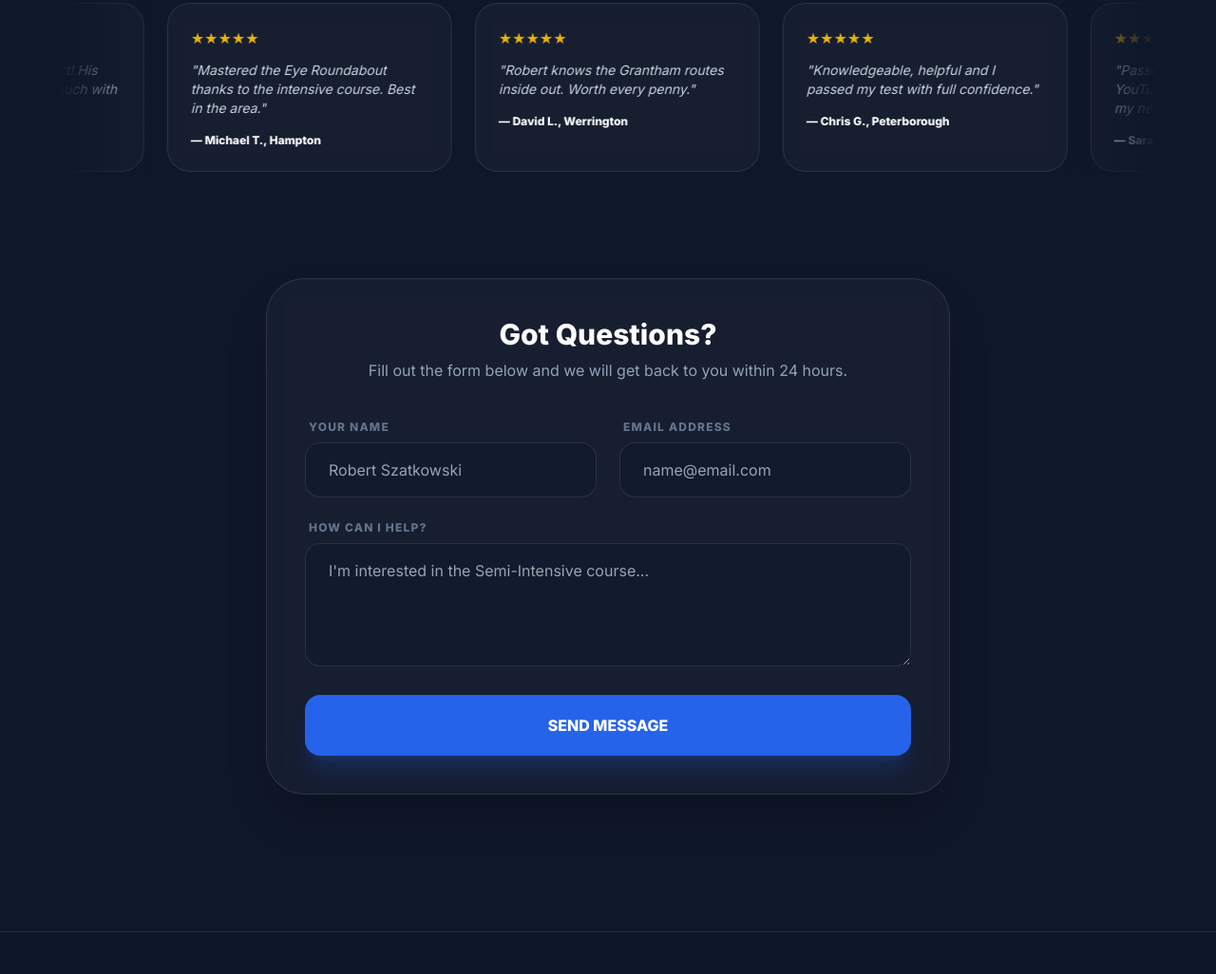
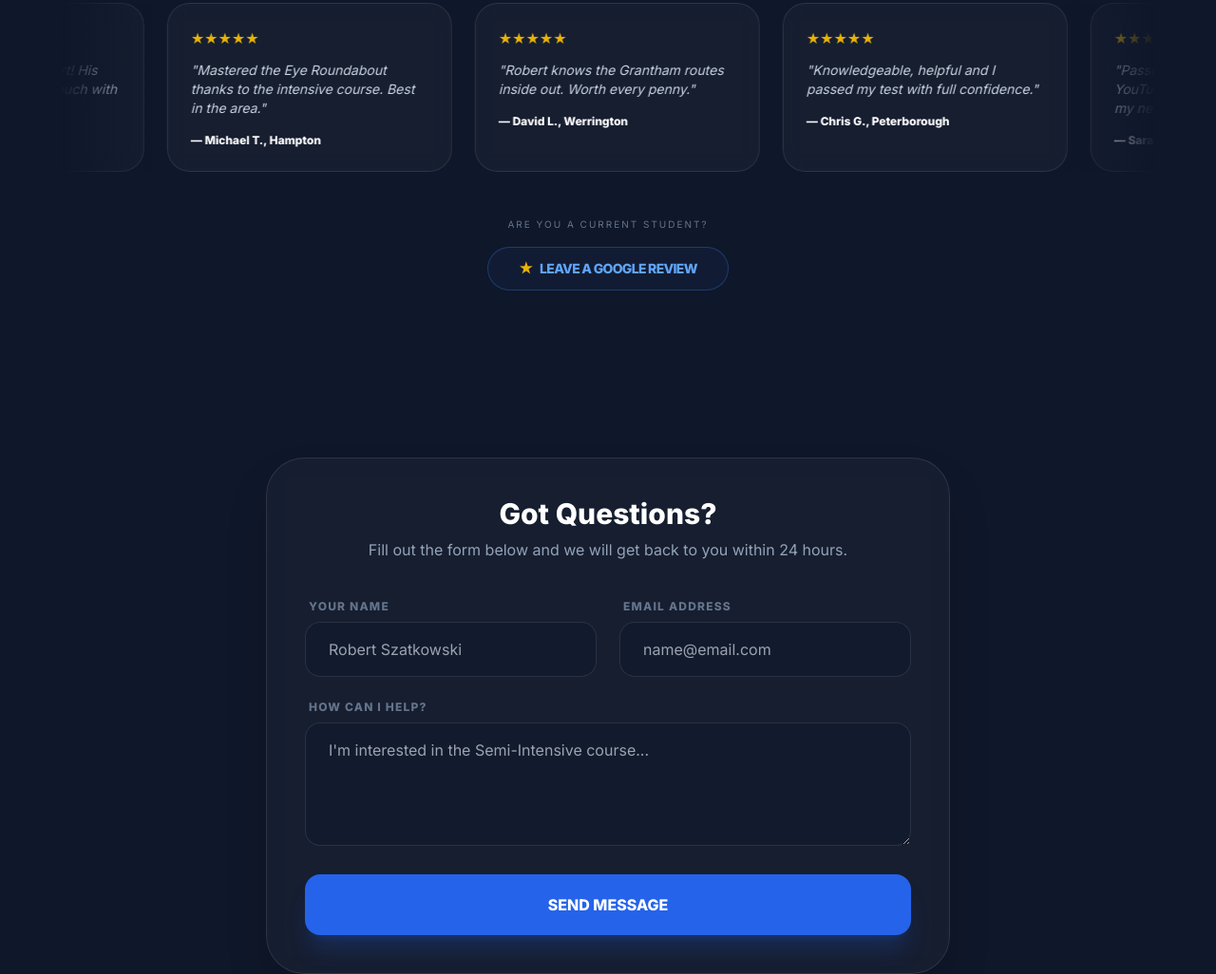
Before and after one commit to D4Driving/driving-school, a website: page index.html in a window 1280 px wide. Shown: the part 5160-6186 px from the top of the page at 95% size. Drawn offline with nearby package versions, Linux system fonts and the light colour scheme; a script that the page names is missing.

Commit message:
Update index.html

```diff
--- a/index.html
+++ b/index.html
@@ -111,6 +111,10 @@
     .reviews-track:hover {
         animation-play-state: paused;
     }
+       /* Subtle glow for the review button */
+.review-btn-glow:hover {
+    box-shadow: 0 0 25px rgba(37, 99, 235, 0.2);
+}
 </style>
 </head>
 <body class="pb-20">
@@ -547,6 +551,16 @@
                 </div>
             </div>
         </div>
+        <div class="text-center mt-12 mb-16">
+    <p class="text-slate-500 text-[10px] uppercase tracking-[0.2em] mb-4">Are you a current student?</p>
+
+    <a href="https://g.page/r/Ca0Y46BYPxNMEBM/review"
+       target="_blank"
+       class="inline-flex items-center px-8 py-3 rounded-full border border-blue-500/30 bg-blue-500/5 text-blue-400 font-bold uppercase tracking-tighter text-sm hover:bg-blue-500 hover:text-white transition-all duration-300 group">
+        <span class="mr-2 text-yellow-500 group-hover:text-white">★</span>
+        Leave a Google Review
+    </a>
+</div>
     </section>
 
 <section id="contact" class="max-w-3xl mx-auto px-6 py-16">
```
